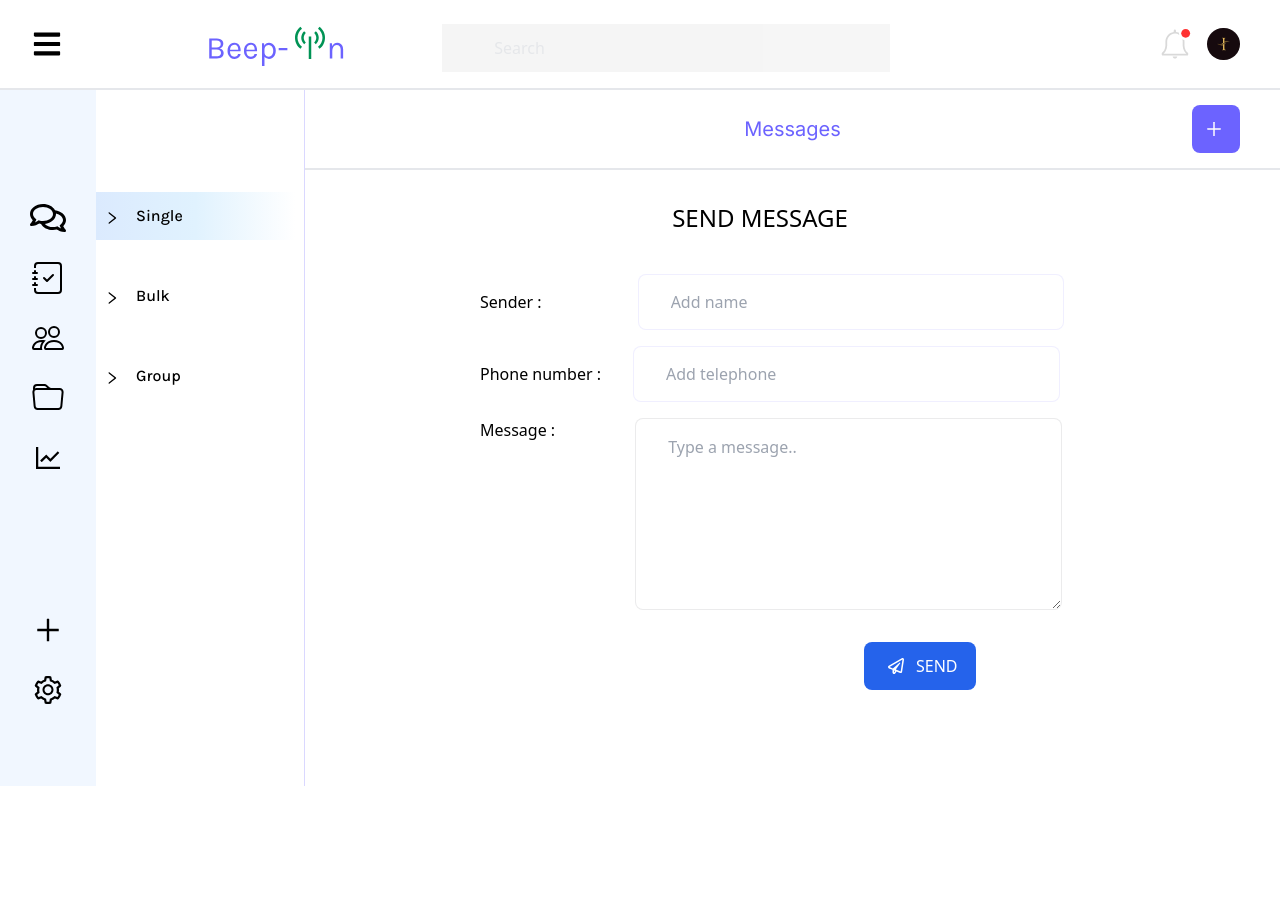
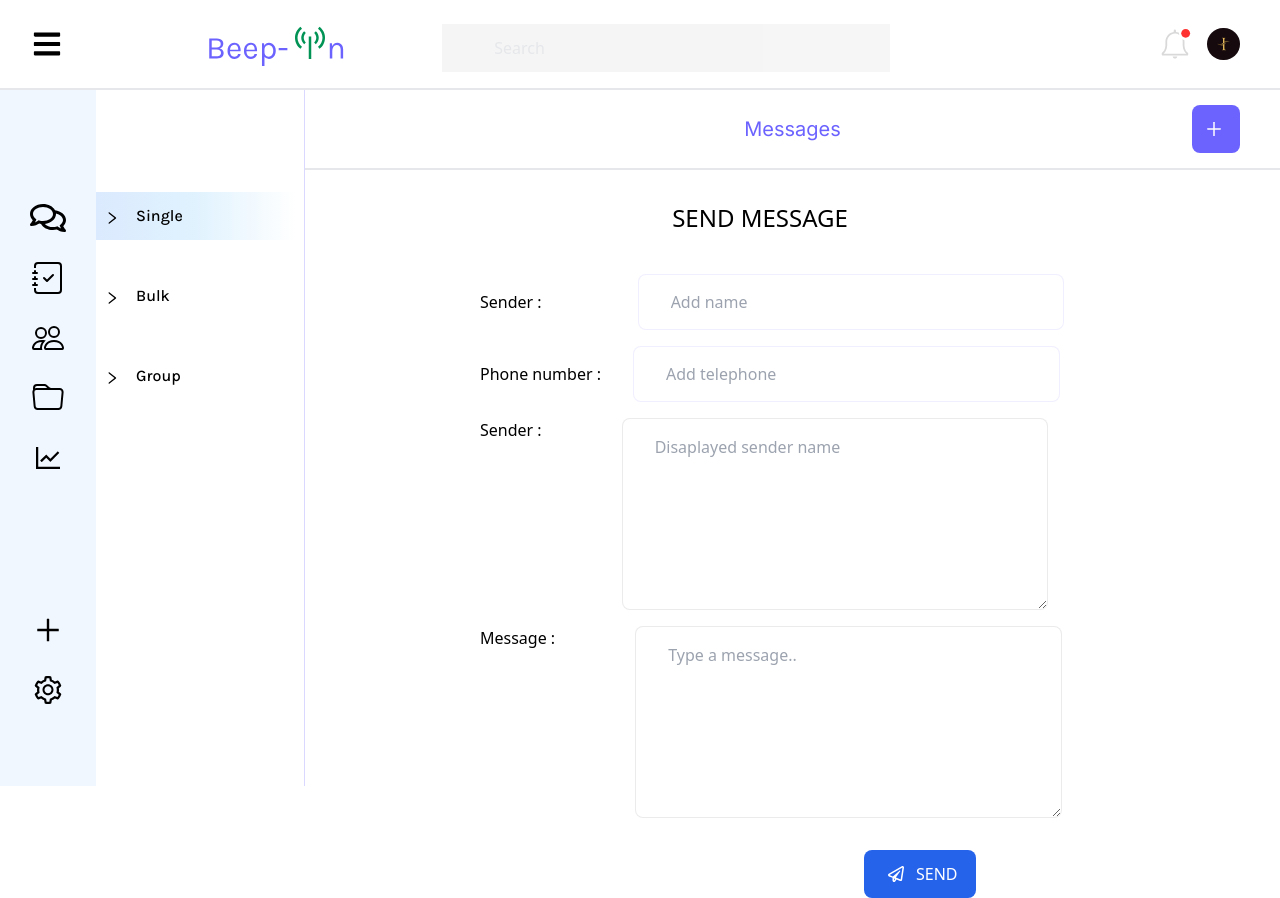
Before and after one commit to Beep-in/Beep_in, a Next.js app: page /dashboard/messageHandler in a window 1280 px wide. Both pictures are taken after a click on the button "Single". Before the commit the page ends 800 px from the top, so only its background shows below. Built offline with nearby package versions, Linux system fonts and the light colour scheme.

Commit message:
completed send messages

```diff
--- a/components/dashboard/messageType.tsx
+++ b/components/dashboard/messageType.tsx
@@ -125,7 +125,7 @@ export default function MessageType(req: NextRequest): JSX.Element {
     const url = recieve.single
       ? 'https://beepin.onrender.com/message/send/single'
       : recieve.bulk
-      ? 'http://localhost:7000/message/send/multiple'
+      ? 'https://beepin.onrender.com/message/send/multiple'
       : 'https://beepin.onrender.com/message/send/group';
     axios
       .post(url, data, {
@@ -136,6 +136,7 @@ export default function MessageType(req: NextRequest): JSX.Element {
       })
       .then((res) => {
         console.log(res);
+         dispatch({ type: "success" })
       })
       .catch((err) => {
         console.log(err);
@@ -221,21 +222,29 @@ export default function MessageType(req: NextRequest): JSX.Element {
                 />
               </div>
               <div className="flex ml-20 mt-4">
+                <label htmlFor="Message">Sender :</label>
+                <textarea
+                  {...register('name')}
+                  name="name"
+                  placeholder="Disaplayed sender name"
+                  className=" pt-4 block border-solid border border-[#3a3944] border-opacity-10 h-48  w-2/3 rounded-lg pl-8 ml-20 max-h-48 min-h-full"
+                ></textarea>
+              </div>
+              <div className="flex ml-20 mt-4">
                 <label htmlFor="Message">Message :</label>
                 <textarea
                   {...register('text')}
                   name="text"
-                  id=""
                   placeholder="Type a message.."
                   className=" pt-4 block border-solid border border-[#3a3944] border-opacity-10 h-48  w-2/3 rounded-lg pl-8 ml-20 max-h-48 min-h-full"
                 ></textarea>
               </div>
               <button
-                // onClick={() => dispatch({ type: "success" })}
+
                 type="submit"
                 className=" bg-blue-600 text-white rounded-lg flex h-12 items-center w-28 pl-6 float-right mt-8 mr-36 "
               >
-                <FaRegPaperPlane className="mr-3" />
+                <FaRegPaperPlane className="mr-3"/>
                 SEND
               </button>
             </form>
```
